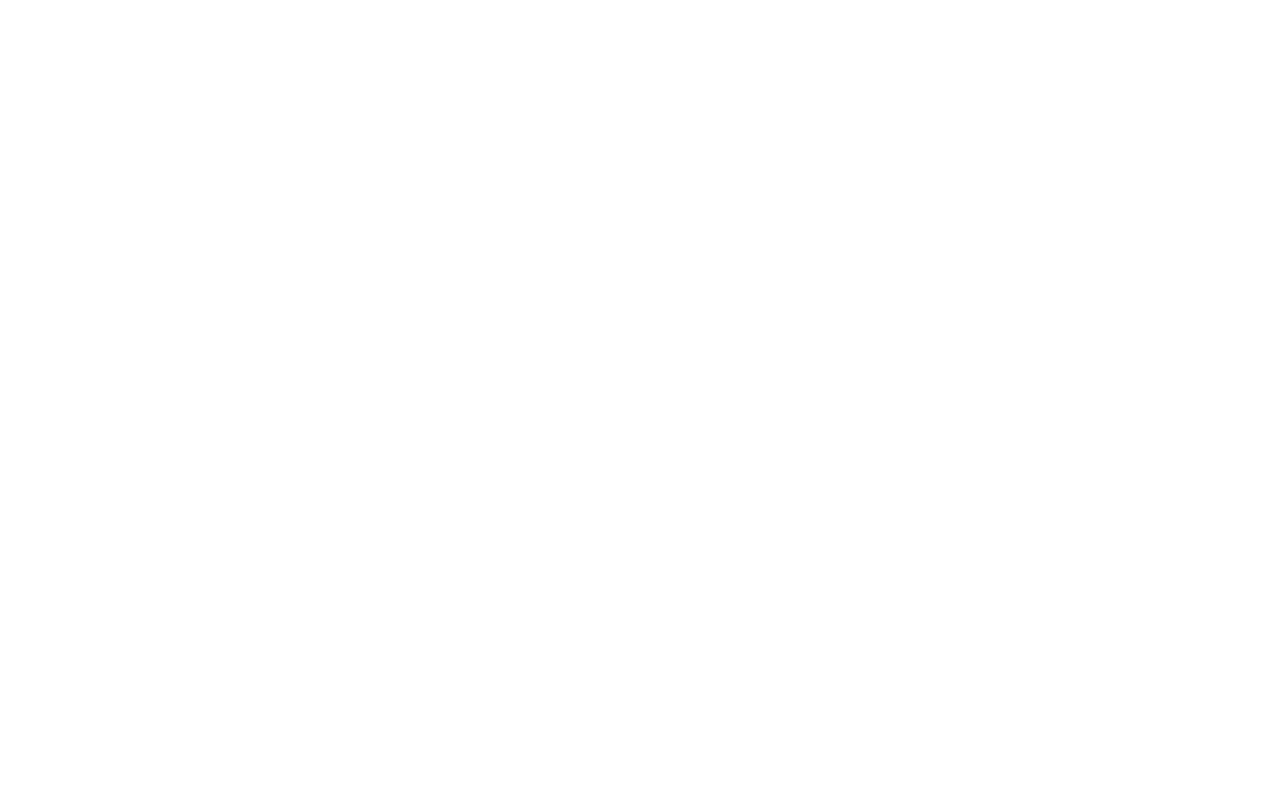
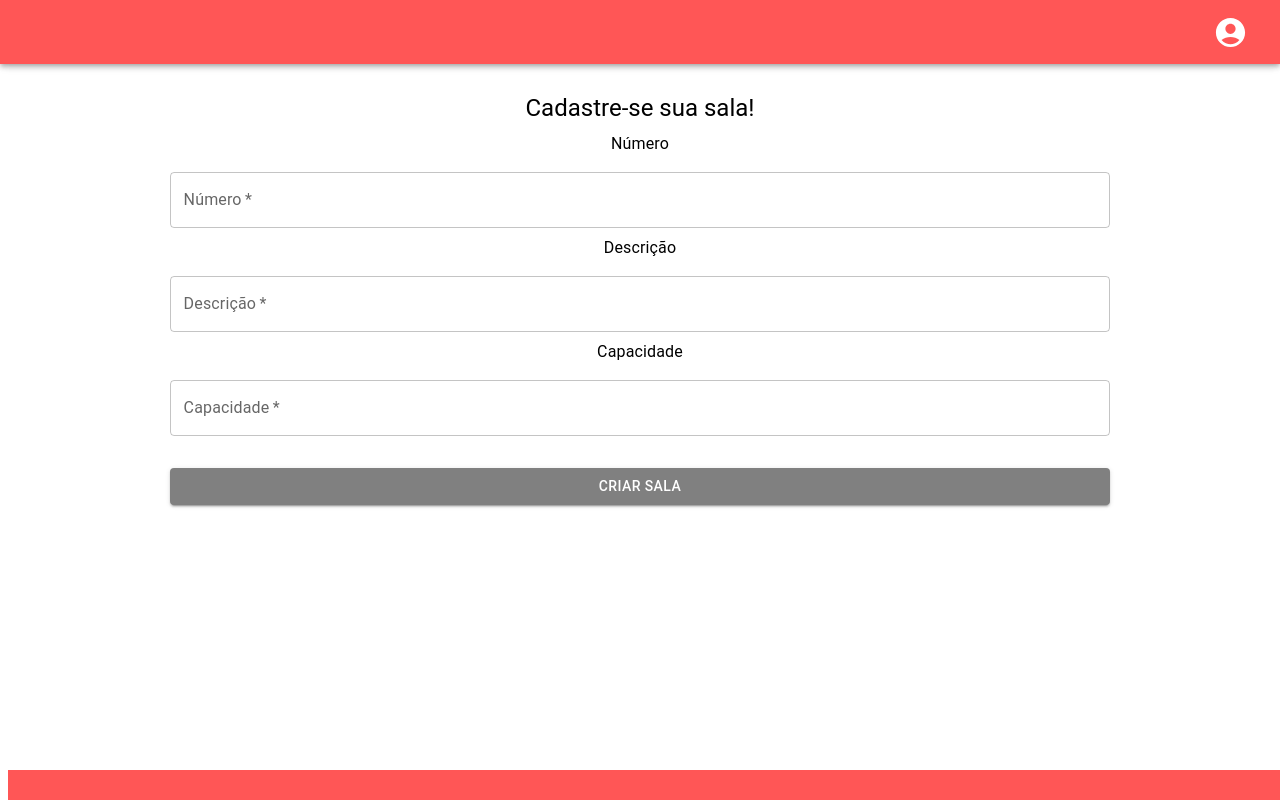
Before and after one commit to evelynriandrade6/Frontsprint1semestre, a React (Vite) app: page /CadastroSala in a window 1280 px wide. Before the commit this address had no page. Built offline with nearby package versions, Linux system fonts and the light colour scheme; sample sign-in values are in the browser's storage.

Commit message:
terminar isso logo 30/04

```diff
--- a/package.json
+++ b/package.json
@@ -16,6 +16,8 @@
     "@mui/material": "^6.4.7",
     "axios": "^1.8.3",
     "react": "^19.0.0",
+    "react-calendar": "^5.1.0",
+    "react-datepicker": "^8.3.0",
     "react-dom": "^19.0.0",
     "react-router-dom": "^7.4.0",
     "styled-components": "^6.1.15"
--- a/src/App.jsx
+++ b/src/App.jsx
@@ -1,7 +1,8 @@
 import { BrowserRouter, Routes, Route } from "react-router-dom";
 import Login from "./pages/pageLogin";
 import Cadastro from "./pages/pageCadastro";
-import Listagem from "./pages/ListaPage";
+import CadastroSala from "./pages/CadastroSala";
+import ReservaSala from "./pages/ReservaSala";
 import Home from "./pages/pageHome";
 import ProtectedRoute from "./components/ProtectedRoutes";
 
@@ -21,10 +22,19 @@
             }
           />
            <Route
-            path="/Lista"
+            path="/CadastroSala"
             element={
               <ProtectedRoute>
-                <Listagem />
+                <CadastroSala />
+              </ProtectedRoute>
+            }
+          />
+
+          <Route
+            path="/ReservaSala"
+            element={
+              <ProtectedRoute>
+                <ReservaSala />
               </ProtectedRoute>
             }
           />
--- a/src/axios/axios.js
+++ b/src/axios/axios.js
@@ -10,7 +10,7 @@
 const sheets = {
     postCadastro:(user)=>api.post("user", user),
     postLogin:(user) => api.post("user/login", user),
-    getAllClassroom:()=>api.get("classroom/")
+    postCadastroSala:(classroom)=>api.post("classroom", classroom)
 }
 
 export default sheets;
--- /dev/null
+++ b/src/pages/CadastroSala.jsx
@@ -0,0 +1,118 @@
+import { useState } from "react";
+import api from "../axios/axios";
+import { Box, Typography, TextField, Button, Container } from "@mui/material";
+import { useNavigate } from "react-router-dom";
+
+function CadastroSala() {
+  const [classroom, SetClassroom] = useState({
+    number: "",
+    description: "",
+    capacity: "",
+  });
+  const navigate = useNavigate();
+
+  const onChange = (event) => {
+    const { name, value } = event.target;
+    SetClassroom({ ...classroom, [name]: value });
+  };
+
+  const handleSubmit = (event) => {
+    event.preventDefault();
+    registrarSala();
+  };
+
+  async function registrarSala() {
+    if (!classroom.number || !classroom.description || !classroom.capacity) {
+      alert("Todos os campos devem ser preenchidos.");
+      return;
+    }
+
+    try {
+      const response = await api.postCadastroSala(classroom); // Aqui é que você chama sheets.postCadastroSala
+      alert(response.data.message);
+      localStorage.setItem("authenticated", true);
+      navigate("/Home");
+    } catch (error) {
+      console.log(error);
+      alert(error.response?.data?.error || "Erro ao cadastrar sala");
+    }
+  }
+
+  return (
+    <Container component="main" maxWidth="xl">
+      <Box
+        sx={{
+          marginTop: 8,
+          display: "flex",
+          flexDirection: "column",
+          alignItems: "center",
+        }}
+      >
+        <Typography component="h1" variant="h5">
+          Cadastre-se sua sala!
+        </Typography>
+        <Box
+          component="form"
+          sx={{
+            width: "80%",
+            mt: 1,
+            display: "flex",
+            flexDirection: "column",
+            alignItems: "center",
+          }}
+          onSubmit={handleSubmit}
+          noValidate
+        >
+          <Typography component="h3">Número</Typography>
+          <TextField
+            required
+            fullWidth
+            id="numero"
+            label="Número"
+            name="number" // Alterei de "numero" para "number"
+            margin="normal"
+            value={classroom.number}
+            onChange={onChange}
+          />
+          <Typography component="h3">Descrição</Typography>
+          <TextField
+            required
+            fullWidth
+            id="descricao"
+            label="Descrição"
+            name="description" // Alterei de "descricao" para "description"
+            margin="normal"
+            value={classroom.description}
+            onChange={onChange}
+          />
+          <Typography component="h3">Capacidade</Typography>
+          <TextField
+            required
+            fullWidth
+            id="capacidade"
+            label="Capacidade"
+            name="capacity" // Alterei de "capacidade" para "capacity"
+            margin="normal"
+            value={classroom.capacity}
+            onChange={onChange}
+            type="number"
+          />
+          <Button
+            type="submit"
+            fullWidth
+            variant="contained"
+            sx={{
+              mt: 3,
+              mb: 2,
+              backgroundColor: "gray",
+            }}
+          >
+            Criar sala
+          </Button>
+        </Box>
+      </Box>
+    </Container>
+  );
+}
+
+export default CadastroSala;
--- a/src/pages/ListaPage.jsx
+++ /dev/null
@@ -1,75 +0,0 @@
-import { useState, useEffect } from "react";
-import Table from "@mui/material/Table";
-import TableContainer from "@mui/material/TableContainer";
-import TableHead from "@mui/material/TableHead";
-import TableBody from "@mui/material/TableBody";
-import TableRow from "@mui/material/TableRow";
-import TableCell from "@mui/material/TableCell";
-import Paper from "@mui/material/Paper";
-import api from "../axios/axios";
-import { Button } from "@mui/material";
-import { Link } from "react-router-dom";
-import { useNavigate } from "react-router-dom";
-
- function ListClassrooms() {
-  const [classrooms, setClassrooms] = useState([]);
-
-  const navigate = useNavigate();
-
-  function logout(){
-    localStorage.removeItem("authenticated");
-    navigate("/")
-  }
-
-  // Função para buscar as salas
-  async function getClassrooms() {
-    await api.getAllClassroom().then(
-      (response) => {
-        console.log(response.data.classrooms); // Verifique se o nome é realmente 'classrooms'
-        setClassrooms(response.data.classrooms); // Atualizando o estado com as salas
-      },
-      (error) => {
-        console.log("Erro", error);
-      }
-    );
-  }
-
-  // Função que gera as linhas da tabela com as informações de cada sala
-  const listClassrooms = classrooms.map((classroom) => {
-    return (
-      <TableRow key={classroom.id}>
-        <TableCell align="center">{classroom.number}</TableCell>
-        <TableCell align="center">{classroom.description}</TableCell>
-        <TableCell align="center">{classroom.capacity}</TableCell>
-      </TableRow>
-    );
-  });
-
-  // Usando useEffect para carregar as salas assim que o componente for montado
-  useEffect(() => {
-    getClassrooms();
-  }, []);
-
-  return (
-    <div>
-      <h5>Lista de Salas</h5>
-      <TableContainer component={Paper} style={{ margin: "2px" }}>
-        <Table size="small">
-          <TableHead style={{ backgroundColor: "blue", borderStyle: "solid" }}>
-            <TableRow align="center">
-              <TableCell align="center">Número</TableCell>
-              <TableCell align="center">Descrição</TableCell>
-              <TableCell align="center">Capacidade</TableCell>
-            </TableRow>
-          </TableHead>
-          <TableBody>{listClassrooms}</TableBody>
-        </Table>
-      </TableContainer>
-      <Button fullWidth variant="contained" onClick={logout} >
-        Sair
-      </Button>
-    </div>
-  );
-}
-
-export default ListClassrooms;
--- /dev/null
+++ b/src/pages/ReservaSala.jsx
@@ -0,0 +1,36 @@
+import { useState } from 'react';
+import Calendar from 'react-calendar';
+import { Box, Typography, Container } from '@mui/material';
+import logo from "../images/SENAI.png";
+
+function ReservaSala() {
+  const [date, setDate] = useState(new Date());
+
+  return (
+    <Container component="main" maxWidth="xl">
+      <Box
+        sx={{
+          marginTop: 8,
+          display: "flex",
+          flexDirection: "column",
+          alignItems: "center",
+        }}
+      >
+        <img src={logo} style={{ width: "20%" }} alt="logo" />
+        <Typography component="h1" variant="h5">
+          Faça sua Reserva!
+        </Typography>
+
+           <div className="calendar-container" style={{ width: '400px', maxWidth: '100%', backgroundColor: '#fff', color: '#222', borderRadius: '8px', boxShadow: '0 12px 24px rgba(0, 0, 0, 0.2)', fontFamily: 'Arial, Helvetica, sans-serif',  marginTop: '30px' }}>
+          <Calendar onChange={setDate} value={date} />
+        </div>
+
+        <p className='text-center'>
+          <span className='bold'>Data selecionada:</span> {date.toDateString()}
+        </p>
+      </Box>
+    </Container>
+  );
+}
+
+export default ReservaSala;
--- a/src/pages/pageHome.jsx
+++ b/src/pages/pageHome.jsx
@@ -10,14 +10,9 @@
 import api from "../axios/axios";
 import logo from "../images/SENAI.png";
 
-function Home() {
-
-
-}
-
 const HomePage = () => {
   return (
-        <Container component="main" maxWidth="xl" >
+    <Container component="main" maxWidth="xl">
       <Box
         sx={{
           marginTop: 8,
@@ -26,10 +21,11 @@
           alignItems: "center",
         }}
       >
-          <img src={logo} style={{ width: "20%" }} />
+        <img src={logo} alt="Logo SENAI" style={{ width: "20%" }} />
         <Typography component="h1" variant="h5">
           Bem-vindo
         </Typography>
+
         <Box
           sx={{
             display: 'flex',
@@ -40,20 +36,29 @@
           }}
         >
           <TodayIcon sx={{ fontSize: 50, color: "black", marginRight: 2 }} />
-          <Typography component="h2">
-            Reserve sua sala aqui
-          </Typography>
+          <Link to="/Reserva" style={{ textDecoration: 'none', color: 'inherit' }}>
+            <Typography component="h2">Reserve sua sala aqui</Typography>
+          </Link>
+        </Box>
 
-
-          <Box sx={{ display: 'flex', alignItems: 'flex-start', justifyContent: 'flex-start', width: '10%', marginTop: 4}}></Box>
+        <Box
+          sx={{
+            display: 'flex',
+            alignItems: 'center',
+            justifyContent: 'flex-start',
+            width: '100%',
+            marginTop: 4,
+          }}
+        >
           <TodayIcon sx={{ fontSize: 50, color: "black", marginRight: 2 }} />
-          <Typography component="h2">
-          Cadastre uma sala aqui
-          </Typography>
+          <Link to="/CadastroSala" style={{ textDecoration: 'none', color: 'inherit' }}>
+            <Typography component="h2">Cadastre uma sala aqui</Typography>
+          </Link>
         </Box>
       </Box>
     </Container>
   );
-}
+};
+
 
 export default HomePage;
```
Also changed, not shown: 1 other file (tests, documents, lock files or other folders). Lines whose indentation alone changed are shown as unchanged.
